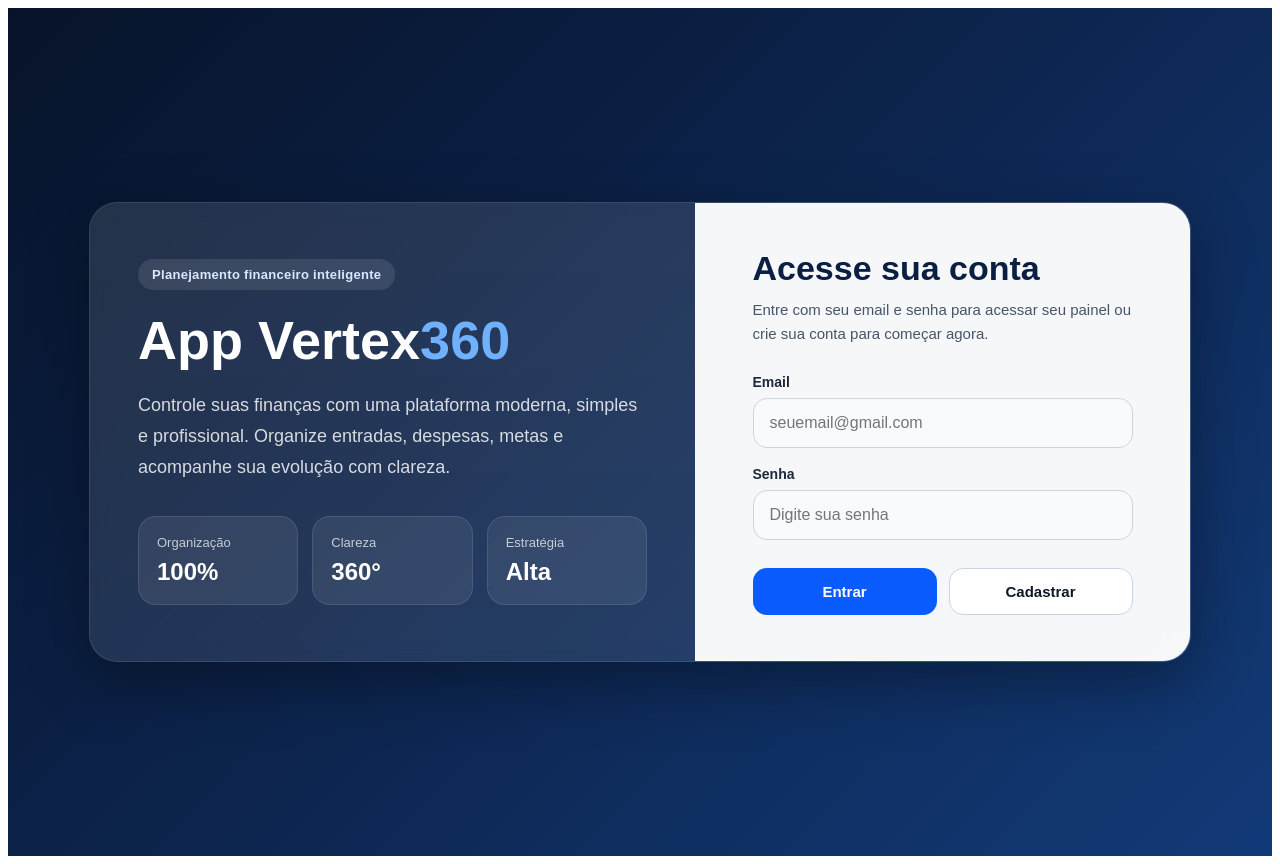
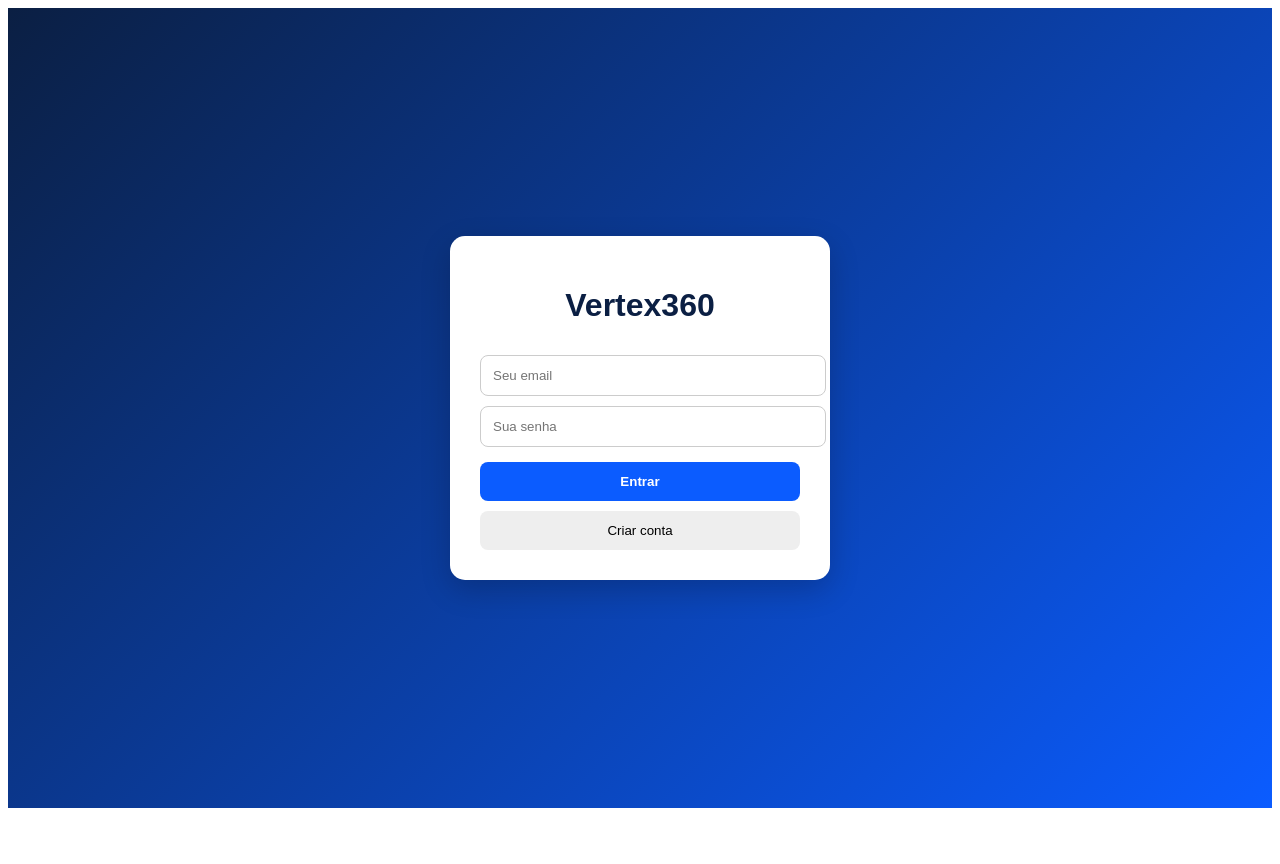
Before and after one commit to paulogomesplanejadorfinanceiro-dot/verte360-app, a React (Vite) app: page / in a window 1280 px wide. After the commit the page ends 816 px from the top, so only its background shows below. Built offline with nearby package versions, Linux system fonts and the light colour scheme; no server answers.

Commit message:
Update App.jsx

```diff
--- a/src/App.jsx
+++ b/src/App.jsx
@@ -1,9 +1,10 @@
 import { useEffect, useState } from "react";
 import { createClient } from "@supabase/supabase-js";
 
+// 🔑 SUAS CHAVES
 const supabase = createClient(
-  import.meta.env.VITE_SUPABASE_URL,
-  import.meta.env.VITE_SUPABASE_ANON_KEY
+  "https://pnurseudpiyyosulmwrf.supabase.co",
+  "sb_publishable_YaOLy2InC7wJuVNjqvg8Lw_3pRLwnAY"
 );
 
 export default function App() {
@@ -12,6 +13,7 @@ export default function App() {
   const [senha, setSenha] = useState("");
   const [loading, setLoading] = useState(false);
 
+  // 🔄 verificar sessão
   useEffect(() => {
     supabase.auth.getSession().then(({ data }) => {
       setUser(data.session?.user || null);
@@ -26,8 +28,8 @@ export default function App() {
     return () => subscription.unsubscribe();
   }, []);
 
+  // 🧾 cadastro
   async function cadastrar() {
-    try {
     setLoading(true);
 
     const { error } = await supabase.auth.signUp({
@@ -37,19 +39,15 @@ export default function App() {
 
     if (error) {
       alert(error.message);
-        return;
+    } else {
+      alert("Cadastro realizado com sucesso");
     }
 
-      alert("Cadastro realizado com sucesso.");
-    } catch {
-      alert("Erro no cadastro");
-    } finally {
     setLoading(false);
   }
-  }
 
+  // 🔐 login
   async function entrar() {
-    try {
     setLoading(true);
 
     const { error } = await supabase.auth.signInWithPassword({
@@ -59,392 +57,171 @@ export default function App() {
 
     if (error) {
       alert(error.message);
-        return;
     }
-    } catch {
-      alert("Erro no login");
-    } finally {
+
     setLoading(false);
   }
-  }
 
+  // 🚪 logout
   async function sair() {
     await supabase.auth.signOut();
   }
 
-  const styles = {
-    page: {
-      minHeight: "100vh",
-      margin: 0,
-      padding: 0,
-      fontFamily: "Arial, sans-serif",
-      background:
-        "linear-gradient(135deg, #071329 0%, #0b1f43 35%, #123a78 100%)",
-      color: "#ffffff",
-    },
-    wrapper: {
-      minHeight: "100vh",
-      display: "flex",
-      alignItems: "center",
-      justifyContent: "center",
-      padding: "24px",
-    },
-    card: {
-      width: "100%",
-      maxWidth: "1100px",
-      display: "grid",
-      gridTemplateColumns: "1.1fr 0.9fr",
-      background: "rgba(255,255,255,0.08)",
-      border: "1px solid rgba(255,255,255,0.12)",
-      borderRadius: "28px",
-      overflow: "hidden",
-      boxShadow: "0 20px 60px rgba(0,0,0,0.35)",
-      backdropFilter: "blur(10px)",
-    },
-    left: {
-      padding: "56px 48px",
-      background:
-        "linear-gradient(180deg, rgba(255,255,255,0.04), rgba(255,255,255,0.02))",
-      display: "flex",
-      flexDirection: "column",
-      justifyContent: "center",
-      gap: "22px",
-    },
-    badge: {
-      display: "inline-flex",
-      width: "fit-content",
-      padding: "8px 14px",
-      borderRadius: "999px",
-      background: "rgba(255,255,255,0.10)",
-      color: "#d9e8ff",
-      fontSize: "13px",
-      fontWeight: "bold",
-      letterSpacing: "0.3px",
-    },
-    title: {
-      margin: 0,
-      fontSize: "54px",
-      lineHeight: 1.05,
-      fontWeight: "800",
-    },
-    highlight: {
-      color: "#6fb1ff",
-    },
-    subtitle: {
-      margin: 0,
-      fontSize: "18px",
-      lineHeight: 1.7,
-      color: "rgba(255,255,255,0.82)",
-      maxWidth: "520px",
-    },
-    stats: {
-      display: "grid",
-      gridTemplateColumns: "repeat(3, minmax(0,1fr))",
-      gap: "14px",
-      marginTop: "12px",
-    },
-    statBox: {
-      background: "rgba(255,255,255,0.08)",
-      border: "1px solid rgba(255,255,255,0.10)",
-      borderRadius: "18px",
-      padding: "18px",
-    },
-    statLabel: {
-      fontSize: "13px",
-      color: "rgba(255,255,255,0.72)",
-      marginBottom: "8px",
-    },
-    statValue: {
-      fontSize: "24px",
-      fontWeight: "800",
-    },
-    right: {
-      padding: "40px 32px",
-      background: "rgba(255,255,255,0.96)",
-      color: "#0f172a",
-      display: "flex",
-      alignItems: "center",
-      justifyContent: "center",
-    },
-    formCard: {
-      width: "100%",
-      maxWidth: "380px",
-    },
-    formTitle: {
-      margin: 0,
-      fontSize: "34px",
-      fontWeight: "800",
-      color: "#0b1f43",
-    },
-    formText: {
-      marginTop: "10px",
-      marginBottom: "28px",
-      color: "#475569",
-      lineHeight: 1.6,
-      fontSize: "15px",
-    },
-    label: {
-      display: "block",
-      fontSize: "14px",
-      fontWeight: "700",
-      marginBottom: "8px",
-      color: "#1e293b",
-    },
-    input: {
-      width: "100%",
-      boxSizing: "border-box",
-      padding: "15px 16px",
-      borderRadius: "14px",
-      border: "1px solid #cbd5e1",
-      outline: "none",
-      fontSize: "16px",
-      marginBottom: "18px",
-      background: "#f8fafc",
-    },
-    buttonRow: {
-      display: "grid",
-      gridTemplateColumns: "1fr 1fr",
-      gap: "12px",
-      marginTop: "10px",
-    },
-    primaryButton: {
-      padding: "14px 16px",
-      borderRadius: "14px",
-      border: "none",
-      background: "#0b5cff",
-      color: "#fff",
-      fontWeight: "700",
-      fontSize: "15px",
-      cursor: "pointer",
-    },
-    secondaryButton: {
-      padding: "14px 16px",
-      borderRadius: "14px",
-      border: "1px solid #cbd5e1",
-      background: "#fff",
-      color: "#0f172a",
-      fontWeight: "700",
-      fontSize: "15px",
-      cursor: "pointer",
-    },
-    userPanel: {
-      width: "100%",
-      maxWidth: "1120px",
-      padding: "28px",
-    },
-    topBar: {
-      display: "flex",
-      justifyContent: "space-between",
-      alignItems: "center",
-      gap: "16px",
-      marginBottom: "24px",
-      flexWrap: "wrap",
-    },
-    logo: {
-      fontSize: "34px",
-      fontWeight: "800",
-      margin: 0,
-    },
-    userEmail: {
-      color: "rgba(255,255,255,0.85)",
-      fontSize: "15px",
-    },
-    logoutButton: {
-      padding: "12px 18px",
-      borderRadius: "14px",
-      border: "1px solid rgba(255,255,255,0.16)",
-      background: "rgba(255,255,255,0.08)",
-      color: "#fff",
-      fontWeight: "700",
-      cursor: "pointer",
-    },
-    hero: {
-      background: "rgba(255,255,255,0.08)",
-      border: "1px solid rgba(255,255,255,0.12)",
-      borderRadius: "28px",
-      padding: "32px",
-      boxShadow: "0 18px 50px rgba(0,0,0,0.25)",
-      marginBottom: "22px",
-    },
-    heroTitle: {
-      margin: 0,
-      fontSize: "42px",
-      lineHeight: 1.1,
-      fontWeight: "800",
-    },
-    heroText: {
-      marginTop: "14px",
-      color: "rgba(255,255,255,0.82)",
-      fontSize: "17px",
-      lineHeight: 1.7,
-      maxWidth: "760px",
-    },
-    grid: {
-      display: "grid",
-      gridTemplateColumns: "repeat(3, minmax(0,1fr))",
-      gap: "18px",
-    },
-    panel: {
-      background: "rgba(255,255,255,0.08)",
-      border: "1px solid rgba(255,255,255,0.12)",
-      borderRadius: "22px",
-      padding: "24px",
-      boxShadow: "0 14px 38px rgba(0,0,0,0.18)",
-    },
-    panelLabel: {
-      fontSize: "14px",
-      color: "rgba(255,255,255,0.72)",
-      marginBottom: "12px",
-    },
-    panelValue: {
-      fontSize: "32px",
-      fontWeight: "800",
-      marginBottom: "6px",
-    },
-    panelNote: {
-      fontSize: "14px",
-      color: "rgba(255,255,255,0.65)",
-      lineHeight: 1.6,
-    },
-  };
-
+  // 🔥 TELA LOGADO
   if (user) {
     return (
       <div style={styles.page}>
-        <div style={styles.userPanel}>
-          <div style={styles.topBar}>
-            <div>
-              <h1 style={styles.logo}>
-                Vertex<span style={styles.highlight}>360</span>
-              </h1>
-              <div style={styles.userEmail}>Usuário logado: {user.email}</div>
+        <div style={styles.dashboard}>
+          <h1 style={styles.logo}>Vertex360</h1>
+
+          <p style={styles.user}>Usuário: {user.email}</p>
+
+          <div style={styles.cards}>
+            <div style={styles.card}>
+              <h3>Receita</h3>
+              <p>R$ 0,00</p>
             </div>
 
-            <button style={styles.logoutButton} onClick={sair}>
-              Sair
-            </button>
+            <div style={styles.card}>
+              <h3>Despesas</h3>
+              <p>R$ 0,00</p>
             </div>
 
-          <div style={styles.hero}>
-            <h2 style={styles.heroTitle}>Bem-vindo ao seu painel financeiro</h2>
-            <p style={styles.heroText}>
-              Organize sua vida financeira, acompanhe metas, visualize sua
-              evolução e transforme planejamento em crescimento real.
-            </p>
-          </div>
-
-          <div style={styles.grid}>
-            <div style={styles.panel}>
-              <div style={styles.panelLabel}>Receita mensal</div>
-              <div style={styles.panelValue}>R$ 0,00</div>
-              <div style={styles.panelNote}>
-                Cadastre suas entradas e acompanhe sua performance.
+            <div style={styles.card}>
+              <h3>Meta</h3>
+              <p>0%</p>
             </div>
           </div>
 
-            <div style={styles.panel}>
-              <div style={styles.panelLabel}>Despesas mensais</div>
-              <div style={styles.panelValue}>R$ 0,00</div>
-              <div style={styles.panelNote}>
-                Tenha clareza sobre seus gastos fixos e variáveis.
-              </div>
-            </div>
-
-            <div style={styles.panel}>
-              <div style={styles.panelLabel}>Meta financeira</div>
-              <div style={styles.panelValue}>0%</div>
-              <div style={styles.panelNote}>
-                Evolua com estratégia, disciplina e consistência.
-              </div>
-            </div>
-          </div>
+          <button onClick={sair} style={styles.logout}>
+            Sair
+          </button>
         </div>
       </div>
     );
   }
 
+  // 🔥 TELA LOGIN
   return (
     <div style={styles.page}>
-      <div style={styles.wrapper}>
-        <div style={styles.card}>
-          <div style={styles.left}>
-            <div style={styles.badge}>Planejamento financeiro inteligente</div>
+      <div style={styles.loginBox}>
+        <h1 style={styles.logoDark}>Vertex360</h1>
 
-            <h1 style={styles.title}>
-              App Vertex<span style={styles.highlight}>360</span>
-            </h1>
-
-            <p style={styles.subtitle}>
-              Controle suas finanças com uma plataforma moderna, simples e
-              profissional. Organize entradas, despesas, metas e acompanhe sua
-              evolução com clareza.
-            </p>
-
-            <div style={styles.stats}>
-              <div style={styles.statBox}>
-                <div style={styles.statLabel}>Organização</div>
-                <div style={styles.statValue}>100%</div>
-              </div>
-
-              <div style={styles.statBox}>
-                <div style={styles.statLabel}>Clareza</div>
-                <div style={styles.statValue}>360°</div>
-              </div>
-
-              <div style={styles.statBox}>
-                <div style={styles.statLabel}>Estratégia</div>
-                <div style={styles.statValue}>Alta</div>
-              </div>
-            </div>
-          </div>
-
-          <div style={styles.right}>
-            <div style={styles.formCard}>
-              <h2 style={styles.formTitle}>Acesse sua conta</h2>
-              <p style={styles.formText}>
-                Entre com seu email e senha para acessar seu painel ou crie sua
-                conta para começar agora.
-              </p>
-
-              <label style={styles.label}>Email</label>
         <input
-                style={styles.input}
           type="email"
-                placeholder="seuemail@gmail.com"
+          placeholder="Seu email"
           value={email}
           onChange={(e) => setEmail(e.target.value)}
+          style={styles.input}
         />
 
-              <label style={styles.label}>Senha</label>
         <input
-                style={styles.input}
           type="password"
-                placeholder="Digite sua senha"
+          placeholder="Sua senha"
           value={senha}
           onChange={(e) => setSenha(e.target.value)}
+          style={styles.input}
         />
 
-              <div style={styles.buttonRow}>
-                <button
-                  style={styles.primaryButton}
-                  onClick={entrar}
-                  disabled={loading}
-                >
-                  {loading ? "Carregando..." : "Entrar"}
+        <button onClick={entrar} style={styles.btn} disabled={loading}>
+          {loading ? "Entrando..." : "Entrar"}
         </button>
 
-                <button
-                  style={styles.secondaryButton}
-                  onClick={cadastrar}
-                  disabled={loading}
-                >
-                  {loading ? "Carregando..." : "Cadastrar"}
+        <button onClick={cadastrar} style={styles.btn2} disabled={loading}>
+          {loading ? "Carregando..." : "Criar conta"}
         </button>
-              </div>
-            </div>
-          </div>
-        </div>
       </div>
     </div>
   );
 }
+
+// 🎨 ESTILO PROFISSIONAL
+const styles = {
+  page: {
+    minHeight: "100vh",
+    background: "linear-gradient(135deg, #0b1f43, #0b5cff)",
+    display: "flex",
+    justifyContent: "center",
+    alignItems: "center",
+    fontFamily: "Arial",
+  },
+
+  loginBox: {
+    background: "#ffffff",
+    padding: 30,
+    borderRadius: 15,
+    width: 320,
+    textAlign: "center",
+    boxShadow: "0 10px 30px rgba(0,0,0,0.2)",
+  },
+
+  input: {
+    width: "100%",
+    padding: 12,
+    marginTop: 10,
+    borderRadius: 8,
+    border: "1px solid #ccc",
+  },
+
+  btn: {
+    width: "100%",
+    padding: 12,
+    marginTop: 15,
+    background: "#0b5cff",
+    color: "#fff",
+    border: "none",
+    borderRadius: 8,
+    cursor: "pointer",
+    fontWeight: "bold",
+  },
+
+  btn2: {
+    width: "100%",
+    padding: 12,
+    marginTop: 10,
+    background: "#eee",
+    border: "none",
+    borderRadius: 8,
+    cursor: "pointer",
+  },
+
+  dashboard: {
+    textAlign: "center",
+    color: "#fff",
+  },
+
+  logo: {
+    fontSize: 32,
+    fontWeight: "bold",
+  },
+
+  logoDark: {
+    color: "#0b1f43",
+  },
+
+  user: {
+    marginTop: 10,
+  },
+
+  cards: {
+    display: "flex",
+    gap: 15,
+    marginTop: 20,
+    justifyContent: "center",
+  },
+
+  card: {
+    background: "rgba(255,255,255,0.2)",
+    padding: 20,
+    borderRadius: 10,
+    width: 120,
+  },
+
+  logout: {
+    marginTop: 20,
+    padding: 10,
+    borderRadius: 8,
+    border: "none",
+    cursor: "pointer",
+  },
+};
```
Lines whose indentation alone changed are shown as unchanged.
